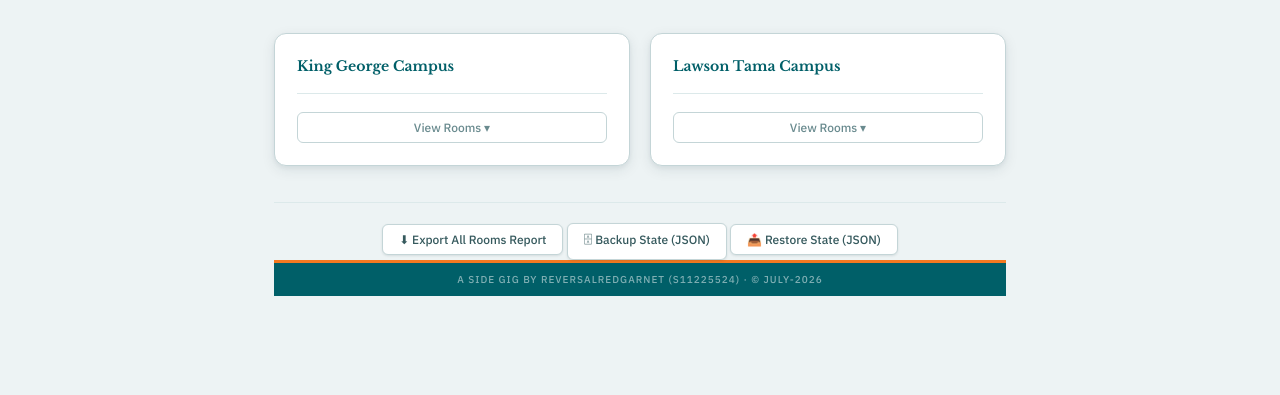
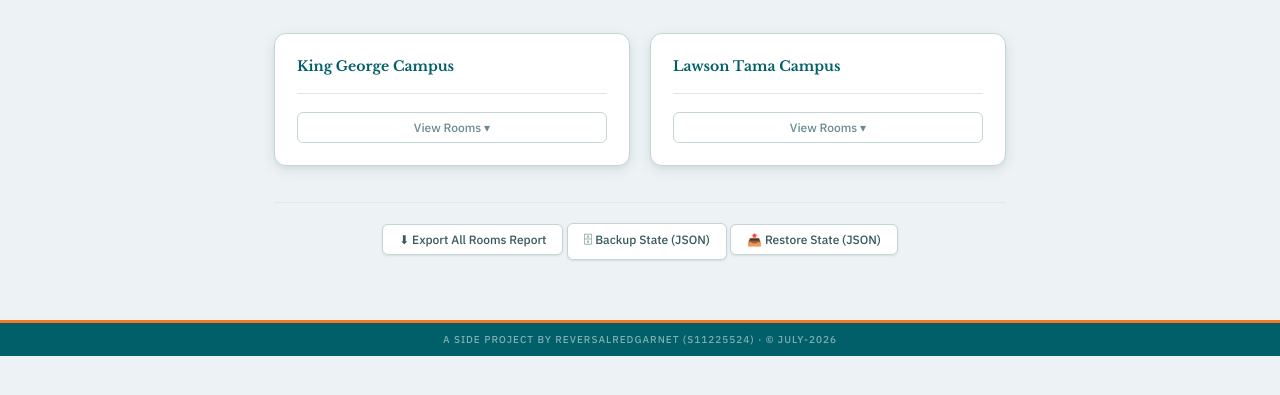
Before and after one commit to ReversalRedGarnet/Intern-Interface-V2, a plain HTML site: page index.html in a window 1280 px wide. Shown: the part 177-572 px from the top of the page. Drawn offline with nearby package versions, Linux system fonts and the light colour scheme.

Commit message:
Update footer

```diff
--- a/index.html
+++ b/index.html
@@ -75,12 +75,14 @@
       <button class="toolbar-btn" id="btn-restore-state">📤 Restore State (JSON)</button>
       <input type="file" id="restore-state-input" accept="application/json" hidden>
     </div>
-  <footer class="site-footer">
-    <p>a side gig by ReversalRedGarnet (s11225524) · © July-2026</p>
-  </footer>
+
   </div><!-- /.menu-app -->
 
   <script type="module" src="js/main.js"></script>
 
+    <footer class="site-footer">
+    <p>A side project by ReversalRedGarnet (s11225524) · © July-2026</p>
+  </footer>
+
 </body>
 </html>
```
